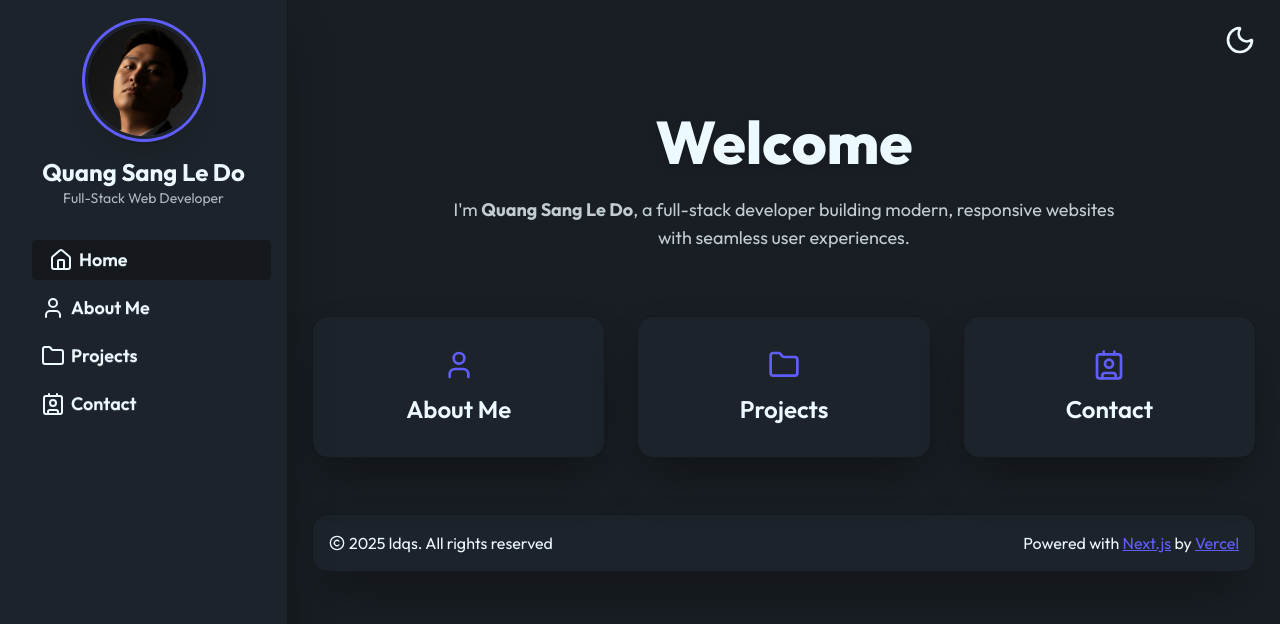
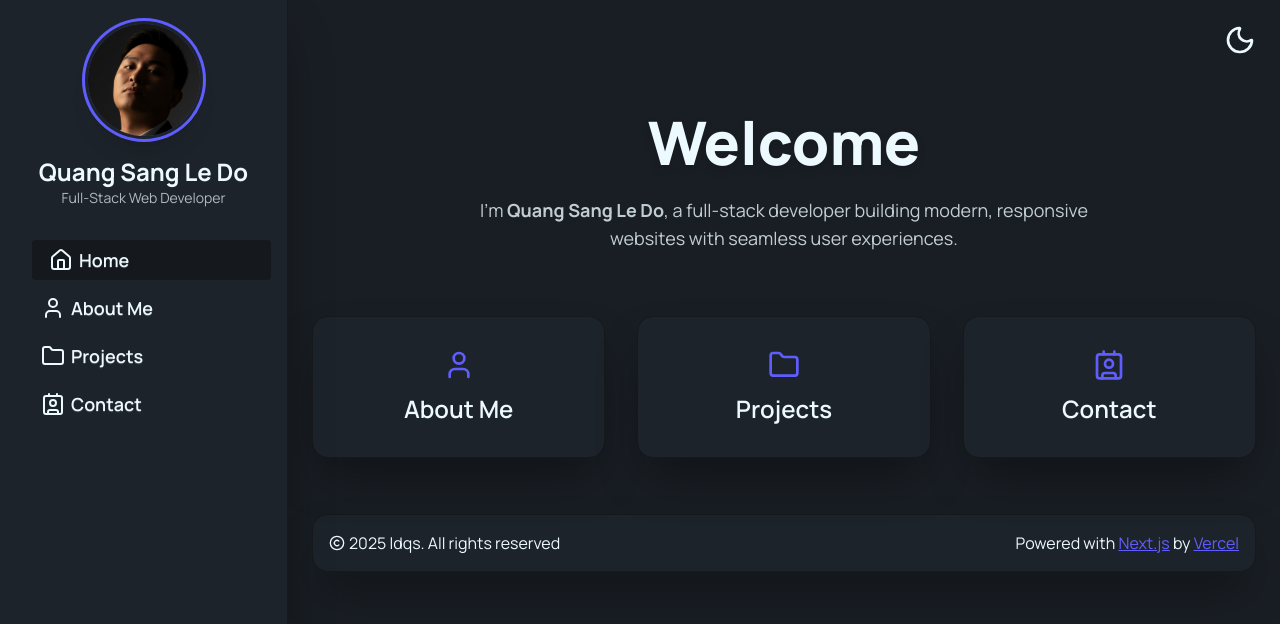
Before and after one commit to itsldqs2103/ldqs, a Next.js app: page / in a window 1280 px wide. Shown: the top 624 px of the page. Built offline with nearby package versions, Linux system fonts and the light colour scheme.

Commit message:
chore: update footer text, update footer link, update font

```diff
--- a/app/layout.tsx
+++ b/app/layout.tsx
@@ -1,6 +1,6 @@
 "use client"
 
-import { Outfit } from "next/font/google";
+import { Manrope } from "next/font/google";
 import "./globals.css";
 import Link from "next/link";
 import Image from "next/image";
@@ -8,7 +8,7 @@ import { Contact, Copyright, Folder, House, MenuIcon, Moon, Sun, User } from "lu
 import { usePathname } from "next/navigation";
 import { useEffect } from "react";
 
-const outfit = Outfit({
+const manrope = Manrope({
   subsets: ["latin"],
 });
 
@@ -30,7 +30,7 @@ export default function RootLayout({
      ${pathname === path ? "bg-base-300 font-semibold translate-x-2" : ""}`;
 
   return (
-    <html lang="en" className={`${outfit.className} antialiased`}>
+    <html lang="en" className={`${manrope.className} antialiased`}>
       <body className="min-h-screen bg-base-200">
         <div className="drawer lg:drawer-open">
           <input id="sidebar-toggle" type="checkbox" className="drawer-toggle" />
@@ -56,7 +56,7 @@ export default function RootLayout({
                 <Copyright className="h-4 w-4" /> 2025 ldqs. All rights reserved
               </div>
               <div>
-                Powered with <a href="https://nextjs.org/" className="link link-primary transition-[color]" target="_blank">Next.js</a> by <a href="https://vercel.app/" className="link link-primary transition-[color]" target="_blank">Vercel</a>
+                Powered with <a href="https://nextjs.org/" className="link link-primary transition-[color]" target="_blank">Next.js</a> by <a href="https://vercel.com/" className="link link-primary transition-[color]" target="_blank">Vercel</a>
               </div>
             </footer>
           </div>
```
